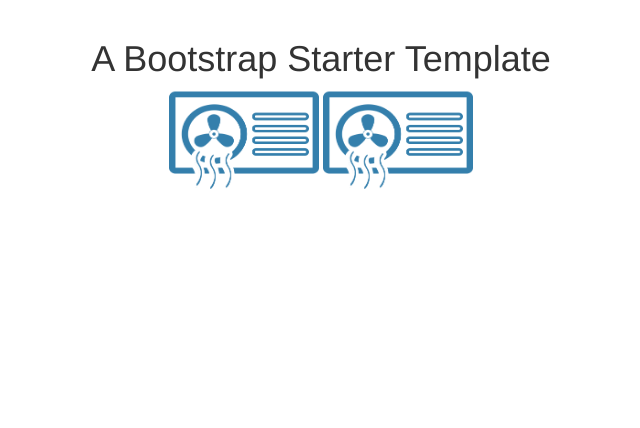
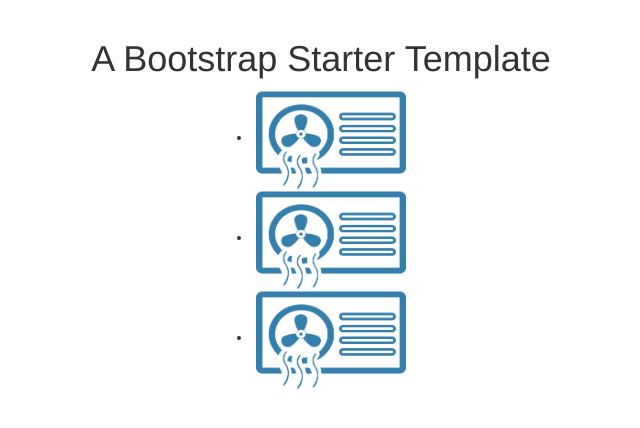
Before and after one commit to SergiiButenko/smart_house, a PHP site: page /v2/index.php in a window 1280 px wide. Shown: the part 51-479 px from the top of the page, without its empty margins (319-959 px from the left). Run offline with PHP 8.4, Linux system fonts and the light colour scheme.

Commit message:
changed php

```diff
--- a/v2/index.php
+++ b/v2/index.php
@@ -66,9 +66,9 @@
         <div class="row">
             <div class="col-lg-12 text-center">
                 <h1>A Bootstrap Starter Template</h1>
-				<div style="position: relative; left: 0; top: 0; display: inline-block;" class=pics>
-					<img src="../images/airmoving.gif"  width="150" height="100" style="position: relative; top: 0; left: 0;"/>
-					<img src="../images/airmoving.gif"  width="150" height="100" style="position: relative; top: 0; left: 0;"/>
+				<li> <img src="../images/airmoving.gif"  width="150" height="100" onclick="diffImage(this)" /> </li>
+				<li> <img src="../images/airmoving.gif"  width="150" height="100" onclick="diffImage(this)" /> </li>
+				<li> <img src="../images/airmoving.gif"  width="150" height="100" onclick="diffImage(this)" /> </li>
 				</div>
             </div>
         </div>
@@ -82,6 +82,15 @@
 
     <!-- Bootstrap Core JavaScript -->
     <script src="js/bootstrap.min.js"></script>
+  <script type="text/javascript">
+   function diffImage(img) {
+	if (img.src.match(/airmoving.gif/))
+    	img.src = "../images/airmoving_static.gif";
+	else if (img.src.match(/airmoving_static.gif/))
+    	img.src = "../images/airmoving.gif";
+   }
+  </script>
+
 
 </body>
 
```
